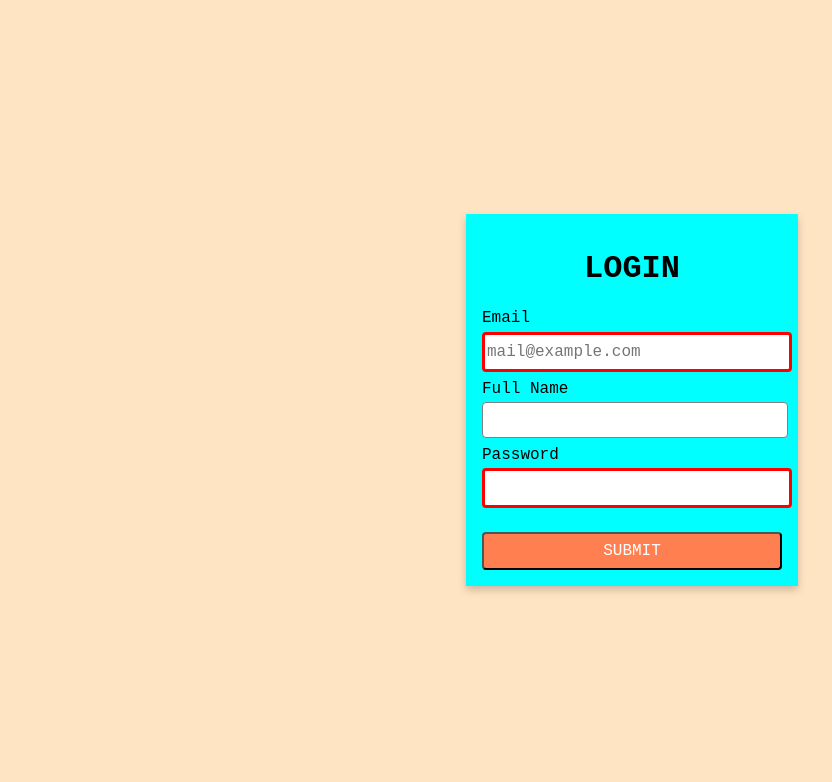
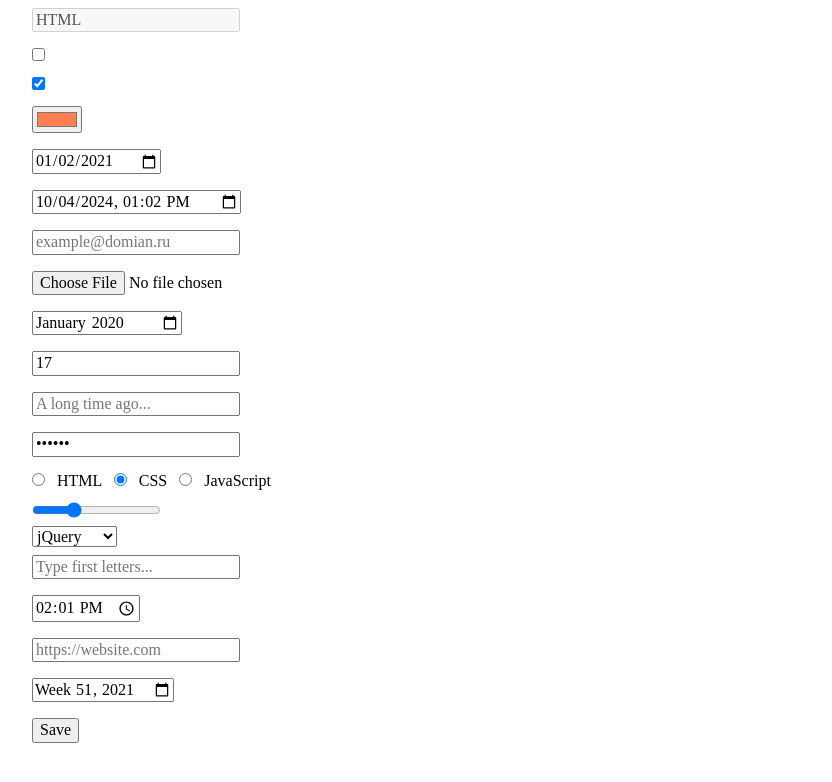
Before and after one commit to Scandal1996/GitHun, a plain HTML site: page index.html in a window 1280 px wide. Shown: the whole page, without its empty margins (8-840 px from the left). Drawn offline with nearby package versions, Linux system fonts and the light colour scheme.

Commit message:
Add files via upload

```diff
--- a/index.html
+++ b/index.html
@@ -1,8 +1,9 @@
 <!DOCTYPE html>
 <html lang="en">
 <head>
-    <meta charset="UTF-8" />
-    <title>Forms</title>
+  <meta charset="UTF-8">
+  <meta http-equiv="X-UA-Compatible" content="IE=edge">
+  <meta name="viewport" content="width=device-width, initial-scale=1.0">
   <link
       rel="stylesheet"
       href="https://cdnjs.cloudflare.com/ajax/libs/normalize/8.0.1/normalize.css"
@@ -11,33 +12,95 @@
     />
 
     <link rel="stylesheet" href="styles.css">
+  <title>Document</title>
 </head>
+<body>
 
-  <body>
-    <main class="page">
-      <form class="login-form">
-        <h1 class="form-title">Login</h1>
-        <div class="form-control">
-          <label class="form-label" for="email">Email</label>
-          <input
-            class="form-input"
-            type="email"
-            id="email"
-            name="email"
-            placeholder="mail@example.com"
-            required
-          />
+  <div class="obolochka">
+    <input type="text" name="primaryLanguage" value="HTML" disabled>
   </div>
-        <div class="form-control">
-          <label class="form-label" for="userName">Full Name</label>
-          <input class="form-input" type="text" id="userName" name="userName" />
+
+  <div class="obolochka">
+    <input type="checkbox" name="agree" unchecked>
   </div>
-        <div class="form-control">
-          <label class="form-label" for="password">Password</label>
-          <input class="form-input" type="password" id="password" name="password" required />
+
+  <div class="obolochka">
+    <input type="checkbox" name="like" checked readonly>
   </div>
-        <button class="submit-button" type="submit">Submit</button>
-      </form>
-    </main>
+
+  <div class="obolochka">
+    <input type="color" name="favouriteColor" value="#ff7f50">
+  </div>
+
+  <div class="obolochka">
+    <input type="date" name="birthDate" id="" value="2021-01-02">
+  </div>
+
+  <div class="obolochka">
+    <input type="datetime-local" name="birthTime" value="2024-10-04T13:02">
+  </div>
+
+  <div class="obolochka">
+    <input type="email" name="email" placeholder="example@domian.ru" required>
+  </div>
+
+  <div class="obolochka">
+    <input type="file" name="avatar">
+  </div>
+
+  <div class="obolochka">
+    <input type="month" name="startLearning" value="2020-01">
+  </div>
+
+  <div class="obolochka">
+    <input type="number" name="favouriteNumber" value="17">
+  </div>
+
+  <div class="obolochka">
+    <input type="textarea" rows="5" cols="30" placeholder="A long time ago...">
+  </div>
+
+  <div class="obolochka">
+    <input type="password" name="password" value="secret">
+  </div>
+
+  <div class="languages">
+    <input type="radio" name="language" value="html"> HTML
+    <input type="radio" name="language" value="css" checked> CSS
+    <input type="radio" name="language" value="javascript"> JavaScript
+  </div>
+
+  <div class="obolochka">
+    <input type="range" name="learningProgress" value="30">
+  </div>
+
+  <div class="obolochka">
+    <select name="framework">
+      <option value="react">React</option>
+      <option value="jquery" selected>jQuery</option>
+      <option value="bootstrap">Bootstrap</option>
+    </select>
+  </div>
+
+  <div class="obolochka">
+    <input type="search" name="search" placeholder="Type first letters...">
+  </div>
+
+  <div class="obolochka">
+    <input type="time" name="lunchEnd" value="14:01">
+  </div>
+
+  <div class="obolochka">
+    <input type="url" name="website" placeholder="https://website.com">
+  </div>
+
+  <div class="obolochka">
+    <input type="week" name="birthWeek" value="2021-W51">
+  </div>
+
+  <div class="obolochka">
+    <input type="submit" value="Save">
+  </div>
+
 </body>
 </html>
--- a/styles.css
+++ b/styles.css
@@ -1,78 +1,21 @@
-
-
-html {
+*{
   box-sizing: border-box;
-  background-color: bisque;
 }
 
-.page {
-  background-color: bisque;
+.obolochka{
+  margin-left: 32px;
+  padding: 0px;
 }
 
-.form-title {
-  text-transform: uppercase;
+.languages{
+  margin-left: 32px;
+  padding: 0;
 }
 
-.form-input {
-  margin-bottom: 8px;
+input{
+  margin: 8px;
 }
 
-.form-label {
-  margin-bottom: 8px;
+select{
+  margin-left: 8px;
 }
-
-label input {
-  padding-bottom: 8px;
-}
-
-input {
-  width: 100%;
-  line-height: 32px;
-  border-radius: 4px;
-  border: 1px solid #808080;
-  margin-top: 4px;
-  outline: none;
-}
-
-.submit-button {
-  width: 100%;
-  line-height: 32px;
-  background-color: #FF7F50;
-  margin-top: 16px;
-  text-transform: uppercase;
-  border-radius: 4px;
-  color: white;
-}
-
-h1 {
-  text-align: center;
-  width: 100%;
-}
-
-form {
-  display: inline-block;
-  position: absolute;
-  background-color: aqua;
-  font-size: 16px;
-  font-family: monospace, sans-serif;
-  width: 300px;
-  padding: 16px;
-  box-shadow: 0px 4px 8px 0px rgba(0, 0, 0, 0.2);
-}
-
-.form-control {
-  width: 300px;
-}
-
-main {
-  display: flex;
-  flex-direction: column;
-  justify-content: center;
-  align-items: center;
-  min-height: 100vh;
-}
-
-
-input:invalid{
-  border: 3px solid red;
-}
```
Lines whose indentation alone changed are shown as unchanged.
